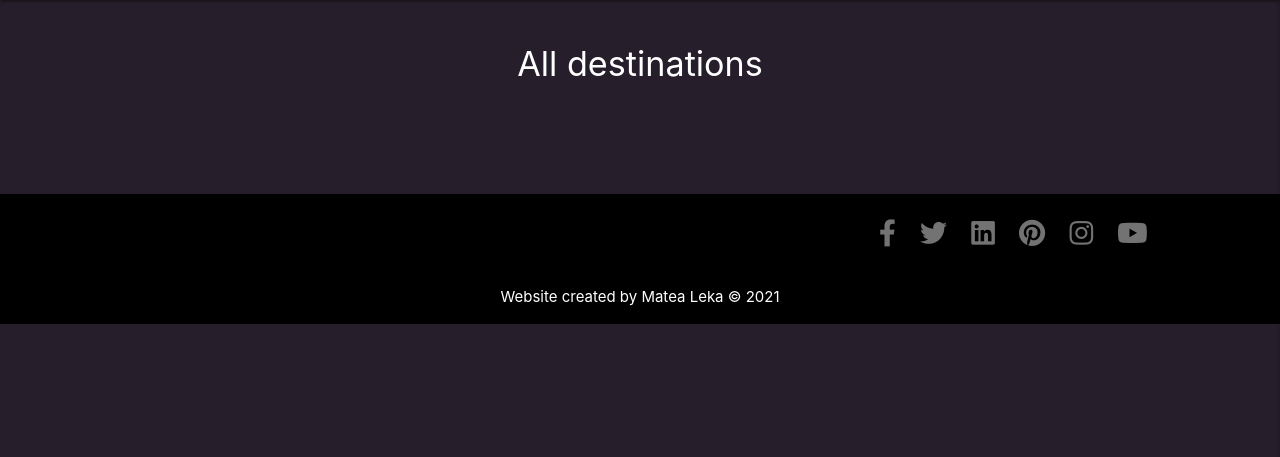
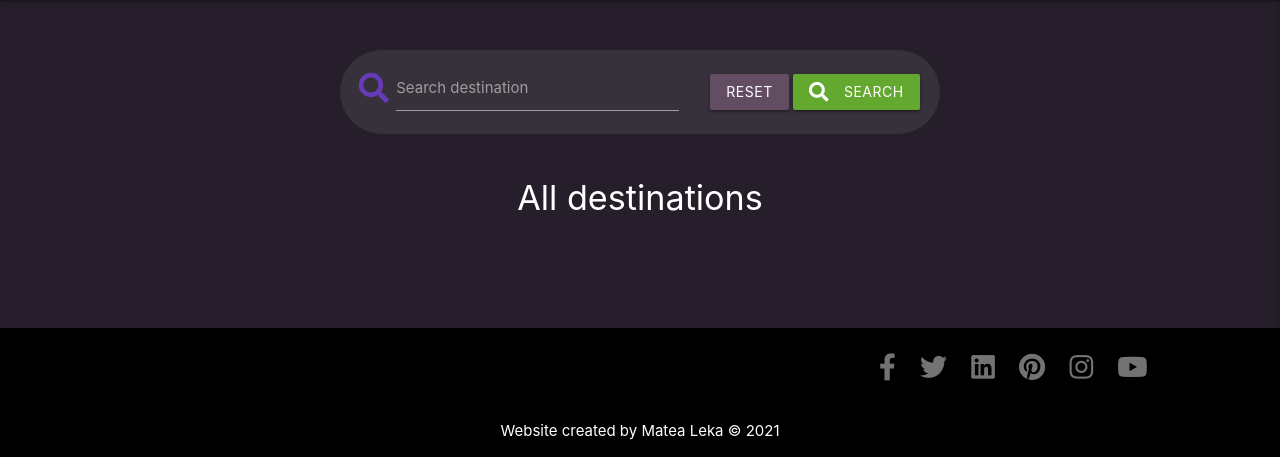
Before and after one commit to GilleM/Travel-reviews, a Flask app: page / in a window 1280 px wide. Shown: the part 200-657 px from the top of the page. Run offline with Flask 2, Linux system fonts and the light colour scheme; data that the repository does not hold is empty; some libraries are stand-ins or nearby versions.

Commit message:
Search field done

```diff
--- a/app.py
+++ b/app.py
@@ -23,6 +23,12 @@ mongo = PyMongo(app)
 @app.route("/get_destination")
 def get_destination():
     destinations = mongo.db.destinations.find()
+    return render_template("destinations.html", destinations=destinations)
+
+@app.route("/search", methods=["GET", "POST"])
+def search():
+    query = request.form.get("query")
+    destinations = mongo.db.destinations.find({"$text": {"$search": query}})
     return render_template("destinations.html", destinations=destinations)
 
 
--- a/static/css/style.css
+++ b/static/css/style.css
@@ -62,6 +62,46 @@ nav ul a {
     border: 2px ridge #98f74ceb;
 }
 
+.search-panel {
+    border-radius: 50px;
+    background-color: #6d6d6d3b;
+    width: 600px;
+    margin: auto;
+    margin-top: 50px;
+    margin-bottom: 0px;
+    padding: 0px;
+}
+
+.search-container {
+    margin-bottom: 0px;
+}
+
+.reset-button {
+    transition: all .1s ease-in-out;
+    -moz-transition: all .1s ease-in-out;
+    -webkit-transition: all .1s ease-in-out;
+    -o-transition: all .1s ease-in-out;
+    background-color: #634d62;
+}
+
+.reset-button:hover {
+    background-color: #3c2b3b
+}
+
+.search-button {
+    transition: all .1s ease-in-out;
+    -moz-transition: all .1s ease-in-out;
+    -webkit-transition: all .1s ease-in-out;
+    -o-transition: all .1s ease-in-out;
+    background-color: #69b32eeb;
+    ;
+}
+
+.search-button:hover {
+    background-color: #376314eb;
+}
+
+
 /* .card-image {
     max-width: fit-content;
 } */
--- a/static/js/script.js
+++ b/static/js/script.js
@@ -11,8 +11,8 @@ $(document).ready(function() {
             "box-shadow": "0 1px 0 0 #4caf50"
         };
         let classInvalid = {
-            "border-bottom": "1px solid #731710",
-            "box-shadow": "0 1px 0 0 #731710"
+            "border-bottom": "1px solid #3c3c3c",
+            "box-shadow": "0 1px 0 0 #292929"
         };
         if ($("select.validate").prop("required")) {
             $("select.validate").css({
--- a/templates/destinations.html
+++ b/templates/destinations.html
@@ -11,9 +11,29 @@
 </div>
 <br> -->
 
+<!-- search field -->
+<div class="row search-panel">
+    <form action="{{ url_for('search') }}" method="post">
+        <div class="row search-container valign-wrapper center-align">
+            <div class="input-field col s7 m7">
+                <i class="fas fa-search prefix deep-purple-text accent-1"></i>
+                <input type="text" name="query" id="query" minlength="3" class="validate" required>
+                <label for="query">Search destination</label>
+            </div>
+            <div class="col s5 m5">
+                <a href="{{ url_for('get_destination') }}" class="waves-effect waves-light btn reset-button">Reset</a>
+                <button type="submit" class="waves-effect waves-light btn search-button">
+                    <i class="fas fa-search left"></i> Search
+                </button>
+            </div>
+        </div>
+    </form>
+</div>
+
 <br>
 <h4 class="center-align page_title">All destinations</h4>
 <br>
+
 
 
 <div class="flexbox">
```
Also changed, not shown: templates/add_destination.html (+8 -1 lines).
